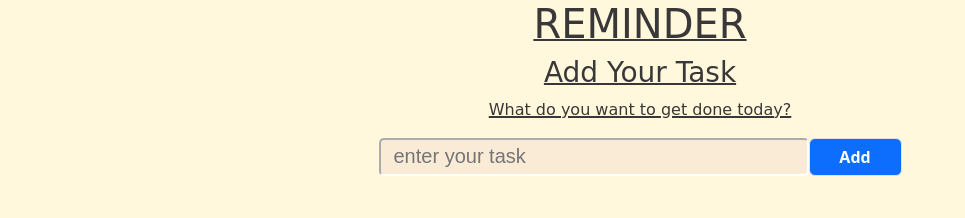
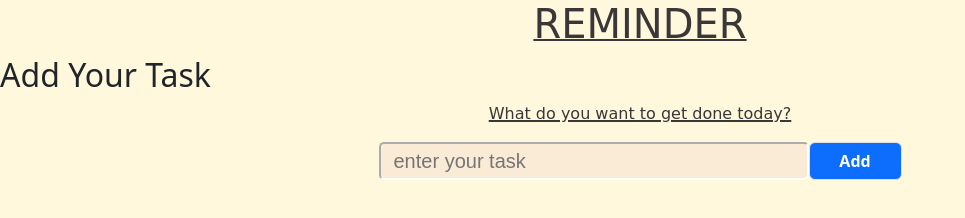
Before and after one commit to Genstark/TO-Do-List, a plain HTML site: page index.html in a window 1280 px wide. Shown: the whole page, without its empty margins (0-965 px from the left). Drawn offline with nearby package versions, Linux system fonts and the light colour scheme.

Commit message:
changes in heading

```diff
--- a/index.html
+++ b/index.html
@@ -11,7 +11,7 @@
 <body class="background">
 
 	<h1>REMINDER</h1>
-	<h3>Add Your Task</h3>
+	<h2>Add Your Task</h2>
 	<p class="p">What do you want to get done today?</p>
 
 	<!-- <div class="container">
```
